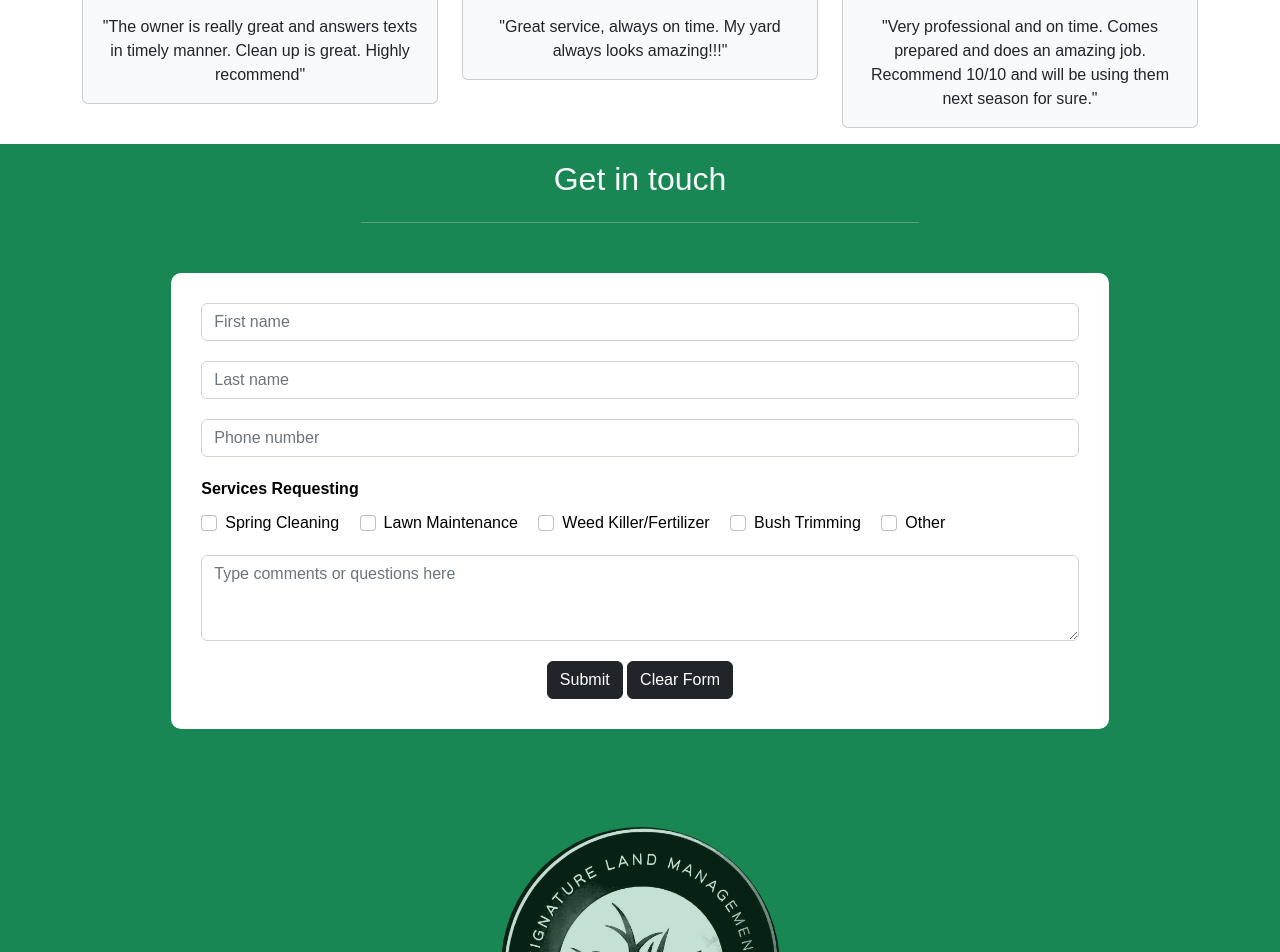
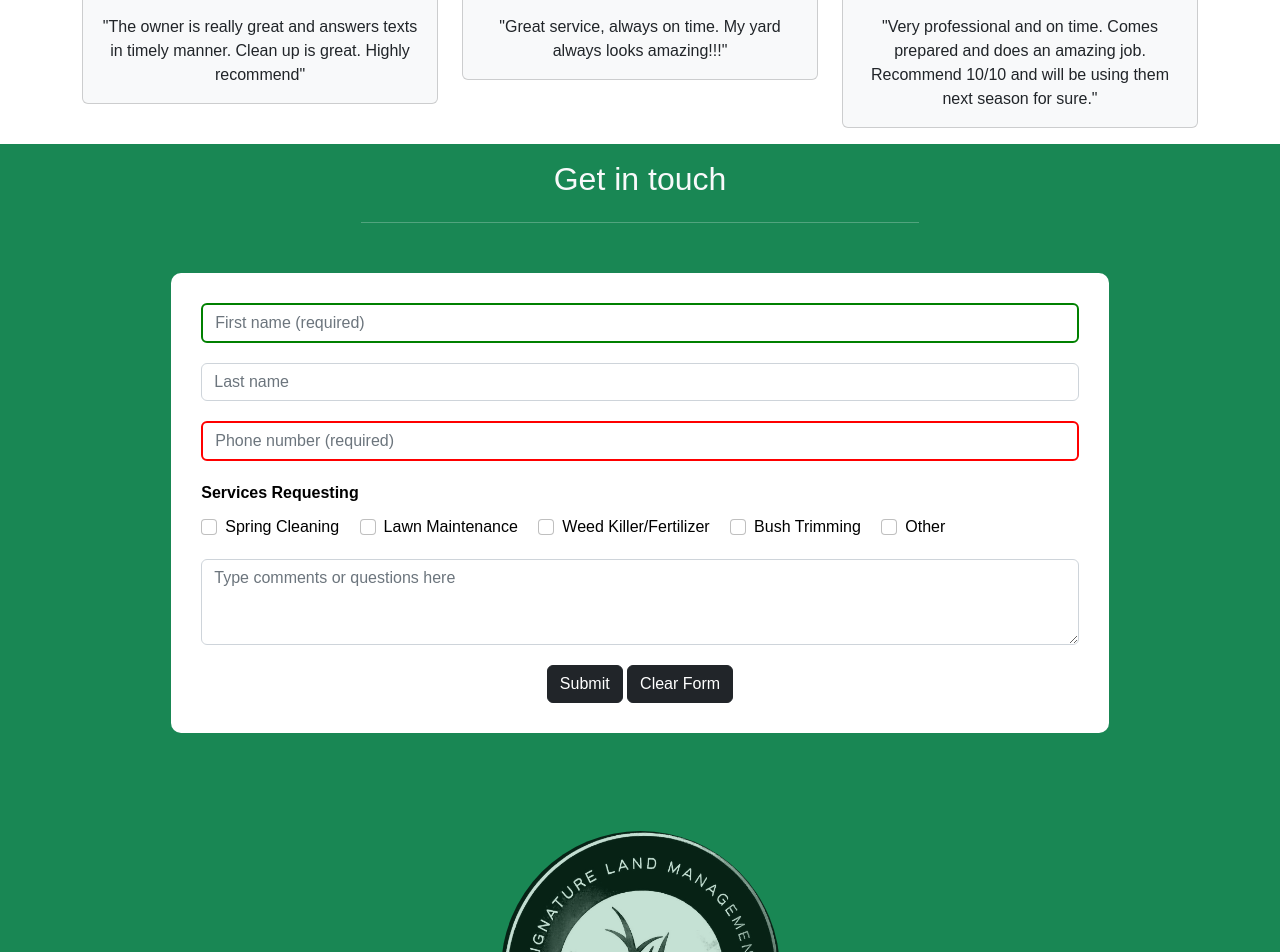
Before and after one commit to AftonLawver/Signature-Land-Management, a PHP site: page / in a window 1280 px wide. Shown: the part 5548-6500 px from the top of the page. Run offline with PHP 8.4, Linux system fonts and the light colour scheme; some libraries are stand-ins or nearby versions.

```diff
--- a/public/index.html
+++ b/public/index.html
@@ -410,20 +410,23 @@
     <div class="container text-center">
         <h2 class=" mb-4">Get in touch</h2>
         <hr class="w-50 mx-auto">
-            <form>
+            <form name="myForm" onsubmit="return validateForm()">
                 <div class="form-group">
-                    <input type="text" class="form-control"
+                    <input type="text" class="form-control success"
                            id="firstName"
-                           placeholder="First name">
+                           placeholder="First name (required)">
+                    <p id="firstNameErrorMessage">Must enter a first name.</p>
                 </div>
                 <div class="form-group">
                     <input type="text" class="form-control"
                            id="lastName" placeholder="Last name">
                 </div>
                 <div class="form-group">
-                    <input type="tel" class="form-control"
+                    <input type="tel" class="form-control error"
                            id="phoneNumber"
-                           placeholder="Phone number">
+                           placeholder="Phone number (required)">
+                    <p id="phoneErrorMessage">Must enter a phone number.</p>
+
                 </div>
                 <label id="labelForServicesRequested"
                        for="servicesRequested">Services
--- a/public/style.css
+++ b/public/style.css
@@ -14,7 +14,6 @@ body {
 body::before {
     display: block;
     content: '';
-
 }
 
 h1, h4 {
@@ -90,6 +89,27 @@ form {
     text-align: center;
 }
 
+.form-control.success {
+    border: 2px solid green;
+}
+
+.form-control.error {
+    border: 2px solid red;
+
+}
+
+#firstNameErrorMessage, #phoneErrorMessage {
+    display: none;
+    color: red;
+    font-size: 12px;
+}
+
+.form-control {
+    margin-right: 20px;
+}
+
+
+
 @media (max-width: 992px) {
     #company_logo_homepage {
         width: 60%;
```
Also changed, not shown: public/main.js (+28 -0 lines).
